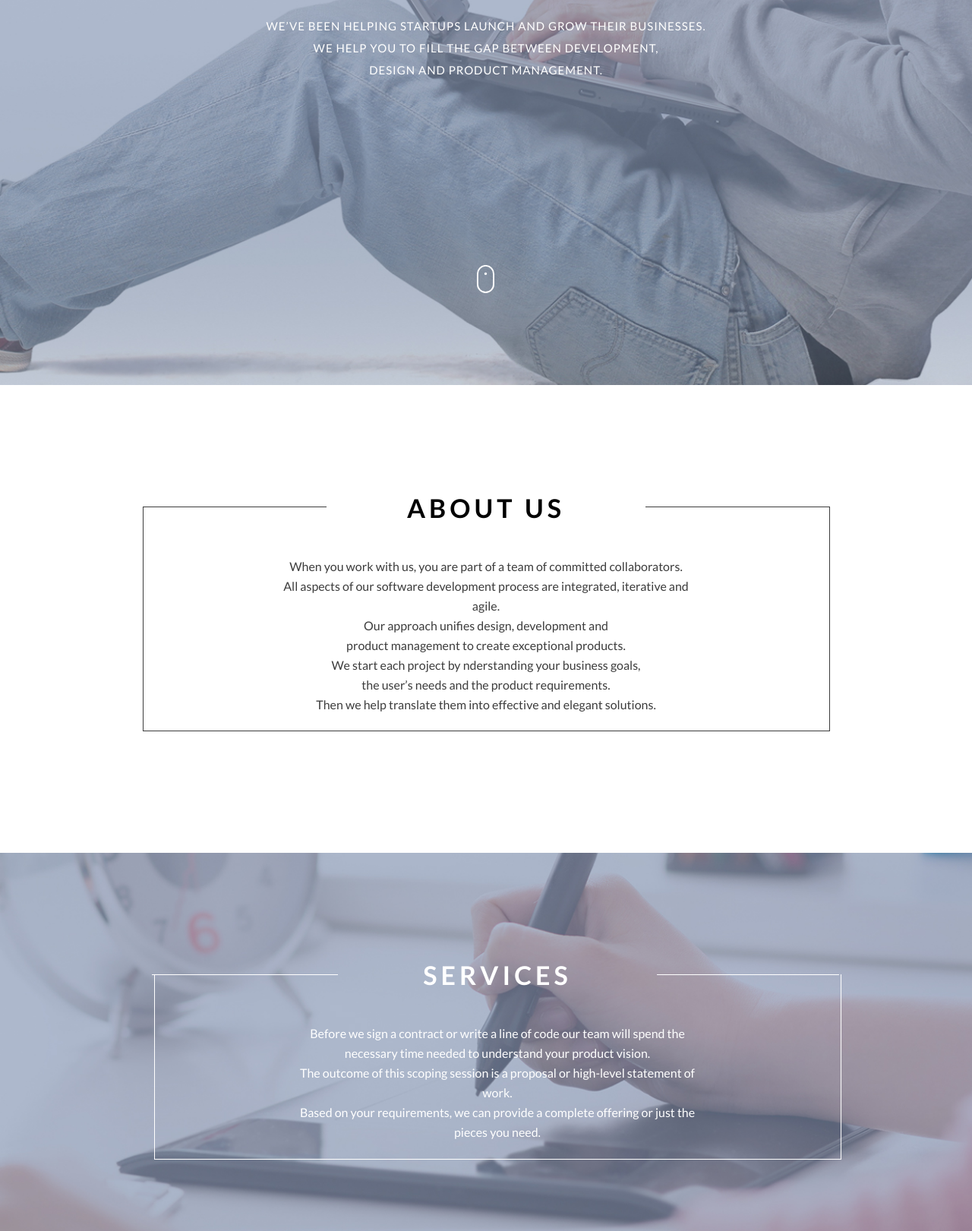
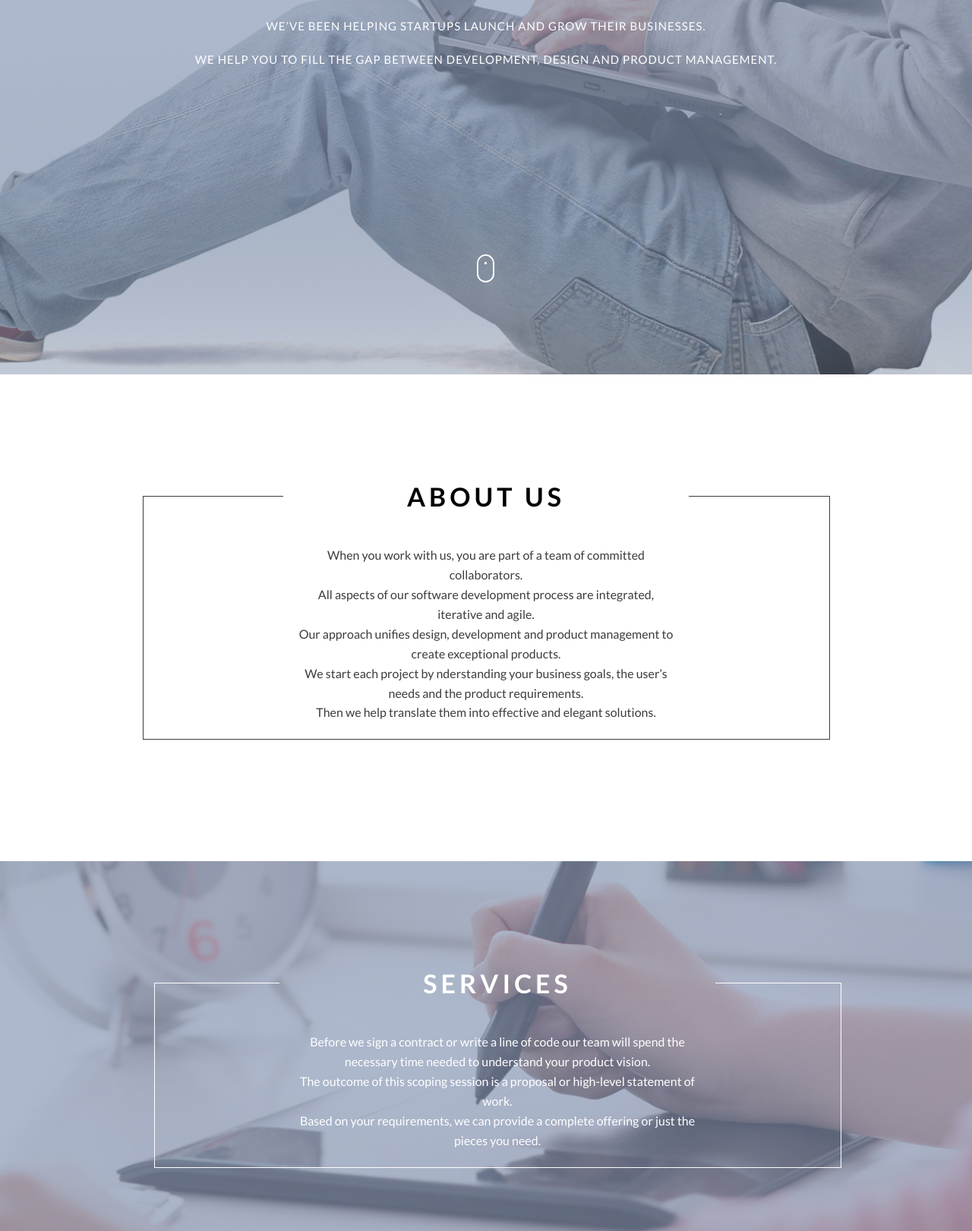
Before and after one commit to Ludmila9/design-lab, a plain HTML site: page index.html in a window 1280 px wide. Shown: the part 595-2216 px from the top of the page at 76% size. Drawn offline with Linux system fonts and the light colour scheme.

Commit message:
del only in media

```diff
--- a/css/style.css
+++ b/css/style.css
@@ -25,9 +25,28 @@ section{
 	margin: 0 auto;
 	position: relative;
 	border: 1px solid #3c3c3c;
+	border-top: none;
 	display: flex;
 	-webkit-justify-content: center;
 	        justify-content: center;
+}
+
+.container:before,
+.container:after{
+	content: '';
+	height: 1px;
+	width: 30%;
+	background-color: #3c3c3c;
+}
+
+.container__services:before,
+.container__services:after{
+	background-color: #fff;
+}
+
+footer .container:before,
+footer .container:after{
+	display: none;
 }
 
 .container__title{
@@ -133,6 +152,7 @@ header{
 	background-position:  right bottom;
 	background-size: cover;
 	color: #FFF;
+	background-color: #aeb8cf;
 	text-transform: uppercase;
 }
 
@@ -202,6 +222,10 @@ header p{
 	color: #FFF;
 }
 
+
+
+
+/*
 .service__title:before{
 	content: '';
 	height: 1px;
@@ -220,7 +244,7 @@ header p{
 	display: block;
 	position: absolute;
 	right: -240px;
-}
+}*/
 
 .service__content p{
 	font-size: 1rem;
@@ -361,6 +385,7 @@ button{
 button:hover{
 	background-color: #6F8FB7;
 	color: #fff;
+	outline-style: none;
 }
 
 
@@ -417,7 +442,7 @@ footer p{
 /*
 
 /* Large Devices, Wide Screens */
-@media only screen and (min-width : 993px) and (max-width : 1200px){
+@media screen and (min-width : 993px) and (max-width : 1200px){
 	body{
 		max-width: 1200px;
 		font-size: 14px;
@@ -442,7 +467,7 @@ footer p{
 }
 
 /* Medium Devices, Desktops */
-@media only screen and (min-width : 480px) and (max-width : 992px){
+@media screen and (min-width : 480px) and (max-width : 992px){
 	body{
 		max-width: 992px;
 		font-size: 10px;
@@ -494,7 +519,7 @@ footer p{
 }
 
 /* Extra Small Devices, Phones */
-@media only screen and (min-width : 375px) and (max-width : 480px){
+@media screen and (min-width : 330px) and (max-width : 479px){
 	body{
 		font-size: 8px;
 	}
@@ -502,6 +527,7 @@ footer p{
 	.categories{
 		display: flex;
 		flex-direction: column;
+		align-content: center;
 	}
 
 	.category__item{
@@ -510,6 +536,6 @@ footer p{
 	}
 
 	button{
-		width: 300px;
+		width: 280px;
 	}
 }
--- a/index.html
+++ b/index.html
@@ -57,16 +57,16 @@
 				<use xlink:href="#i-logo"></use>
 			</svg>
 			<h1>WORKING<br>  WITH design LAB </h1>
-			<p>We’ve been helping startups launch and grow their businesses.<br>
-			We help you to fill the gap between development, <br>design and product management.</p>
-			<svg class="scroll">
+			<p>We’ve been helping startups launch and grow their businesses.</p>
+			<p>We help you to fill the gap between development, design and product management.</p>
+			<a href="#about"><svg class="scroll">
 				<use xlink:href="#i-scroll"></use>
-			</svg>
+			</svg></a>
 		</div>
 	</header>
 
 	<main>
-		<section class="about">
+		<section id="about" class="about">
 			<div class="container container__about">
 				<div class="container__title about__title">
 					<h2>ABOUT US</h2>
@@ -75,8 +75,8 @@
 					<p> When you work with us, you are part of a team of committed collaborators. </p>
 					<p> All aspects of our software development process are integrated, iterative and agile.</p>
 
-					<p>Our approach unifies design, development and <br> product management to create exceptional products. </p>
-					<p>We start each project by nderstanding your business goals, <br> the user’s needs and the product requirements. </p>
+					<p>Our approach unifies design, development and  product management to create exceptional products. </p>
+					<p>We start each project by nderstanding your business goals,  the user’s needs and the product requirements. </p>
 					<p>Then we help translate them into effective and elegant solutions.</p>
 				</div>
 			</div>
@@ -89,7 +89,7 @@
 				</div>
 				<div class="container__content service__content">
 					<p>Before we sign a contract or write a line of code our team will spend the necessary time needed to understand your product vision. </p>
-					<p>The outcome of this scoping session is a proposal or high-level statement of <br> work. </p>
+					<p>The outcome of this scoping session is a proposal or high-level statement of work. </p>
 					<p>Based on your requirements, we can provide a complete offering or just the <br> pieces you need. </p>
 				</div>
 
```
Also changed, not shown: img/favicon.ico (added), img/favicon.png (added).
